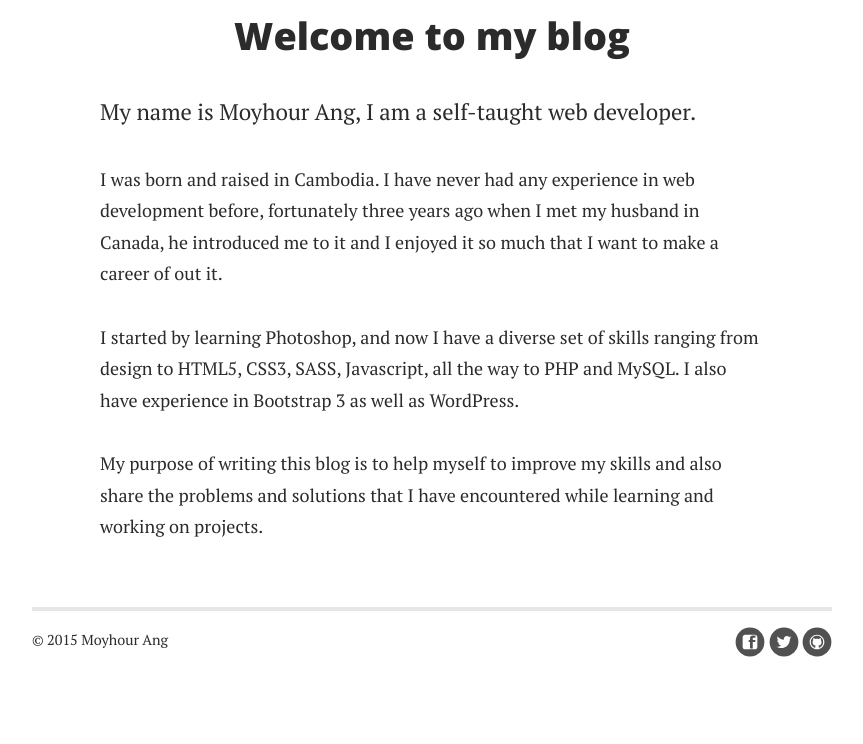
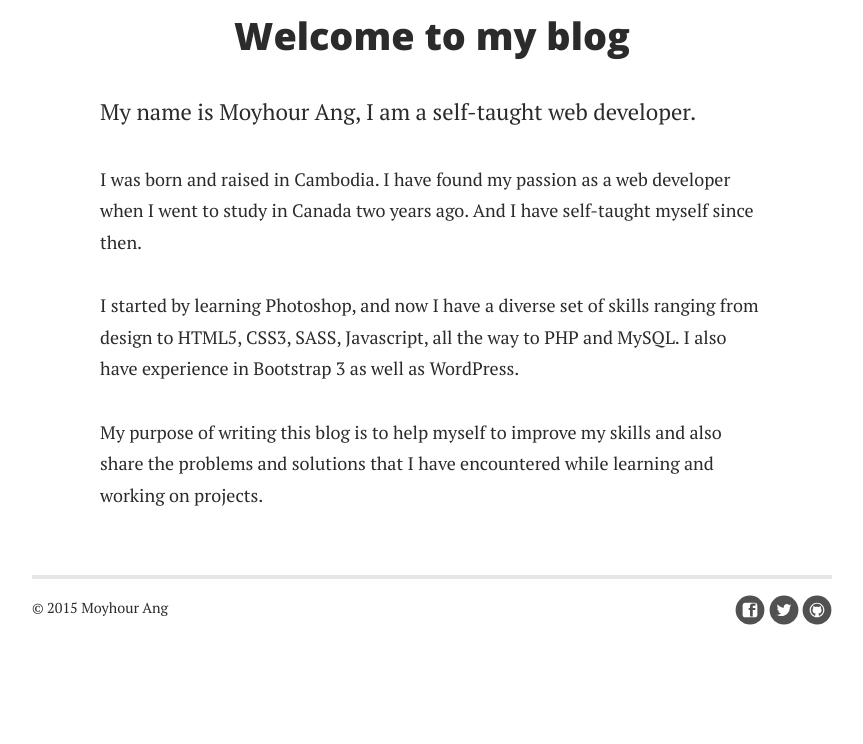
Before and after one commit to Mayleficent/my_blog, a Jekyll site: the page built from about.md, in a window 1280 px wide. Shown: the part 270-1014 px from the top of the page, without its empty margins (208-1071 px from the left). Built offline with Jekyll 4.4.1, drawn with Linux system fonts in a browser that asks for light colours; nearby versions of some CDN libraries; Markdown is read by kramdown in place of the engine named in the settings; after the commit the page ends 982 px from its top, so only the background shows below that.

Commit message:
Editing the content of the about page

```diff
--- a/about.md
+++ b/about.md
@@ -6,7 +6,7 @@ title: About me
 <div class="post">
 	<h1 class="pageTitle">Welcome to my blog</h1>
 		<p class="intro">My name is Moyhour Ang, I am a self-taught web developer.</p>
-		<p> I was born and raised in Cambodia. I have never had any experience in web development before, fortunately three years ago when I met my husband in Canada, he introduced me to it and I enjoyed it so much that I want to make a career of out it.</p>
+		<p> I was born and raised in Cambodia. I have found my passion as a web developer when I went to study in Canada two years ago. And I have self-taught myself since then.</p>
 	  <p> I started by learning Photoshop, and now I have a diverse set of skills ranging from design to HTML5, CSS3, SASS, Javascript, all the way to PHP and MySQL. I also have experience in Bootstrap 3 as well as WordPress.</p>
 		<p> My purpose of writing this blog is to help myself to improve my skills and also share the problems and solutions that I have encountered while learning and working on projects.</p>
 </div>
```
